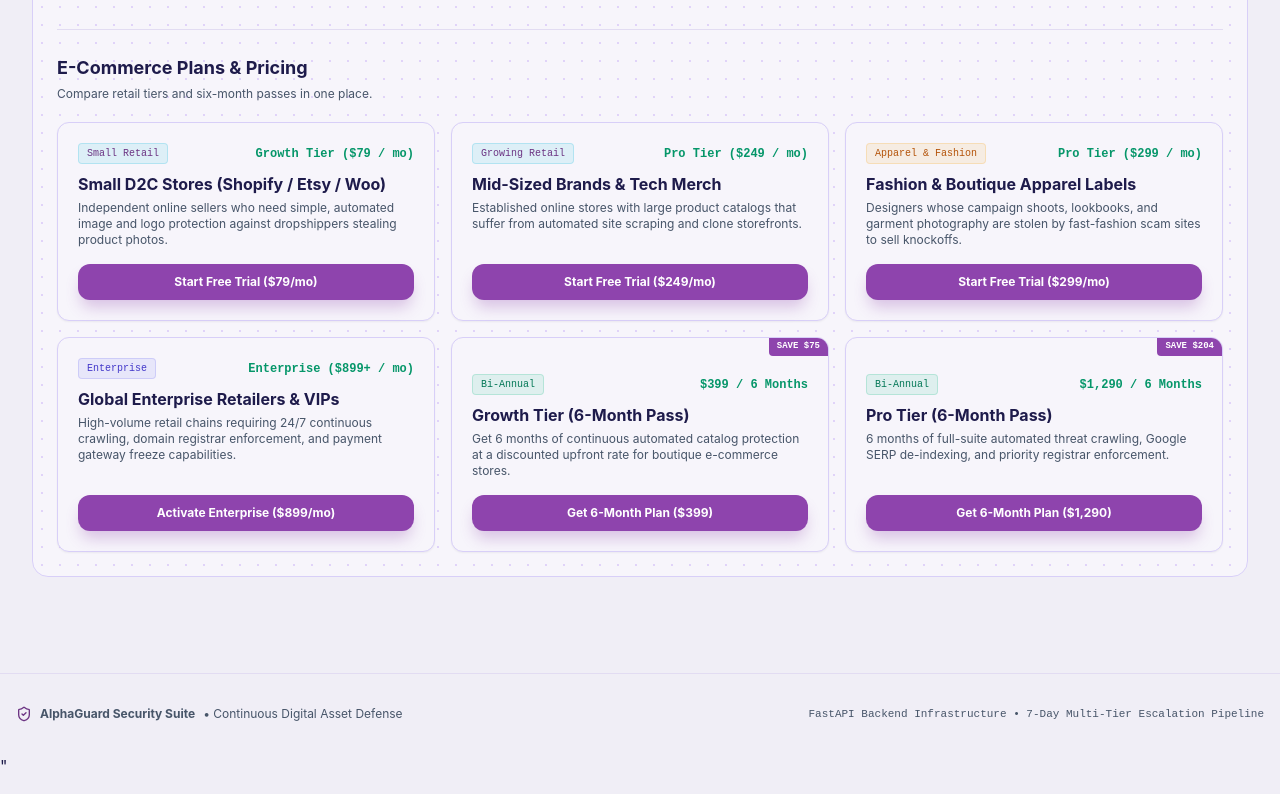
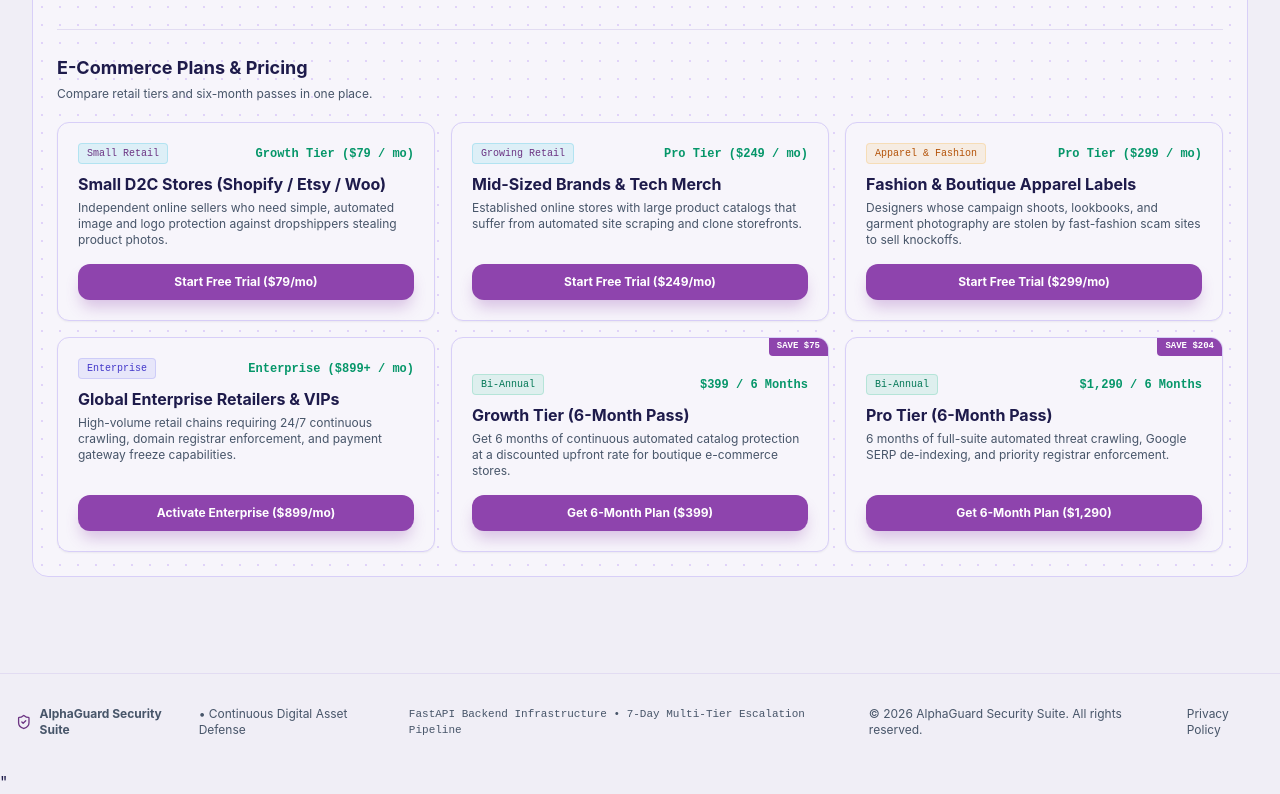
Before and after one commit to sk124-delta/alpha-guard-security-suite, a website: page index.html in a window 1280 px wide. Shown: the part 2269-3063 px from the top of the page. Drawn offline with nearby package versions, Linux system fonts and the light colour scheme.

Commit message:
Link live TermsFeed Privacy Policy in footer

```diff
--- a/index.html
+++ b/index.html
@@ -1361,6 +1361,10 @@ html.dark .ag-badge-card { border-color: #6b3fa0; background: #150d26; }
             </div>
             <div class="font-mono text-[11px]">
                 FastAPI Backend Infrastructure • 7-Day Multi-Tier Escalation Pipeline
+            </div>
+            <div class="flex items-center gap-4">
+                <span>© 2026 AlphaGuard Security Suite. All rights reserved.</span>
+                <a href="https://www.termsfeed.com/live/97c6e08b-c6fa-49d8-b508-abd9f222c717" target="_blank" rel="noopener noreferrer" class="hover:text-cyan-400">Privacy Policy</a>
             </div>
         </div>
     </footer>
```
